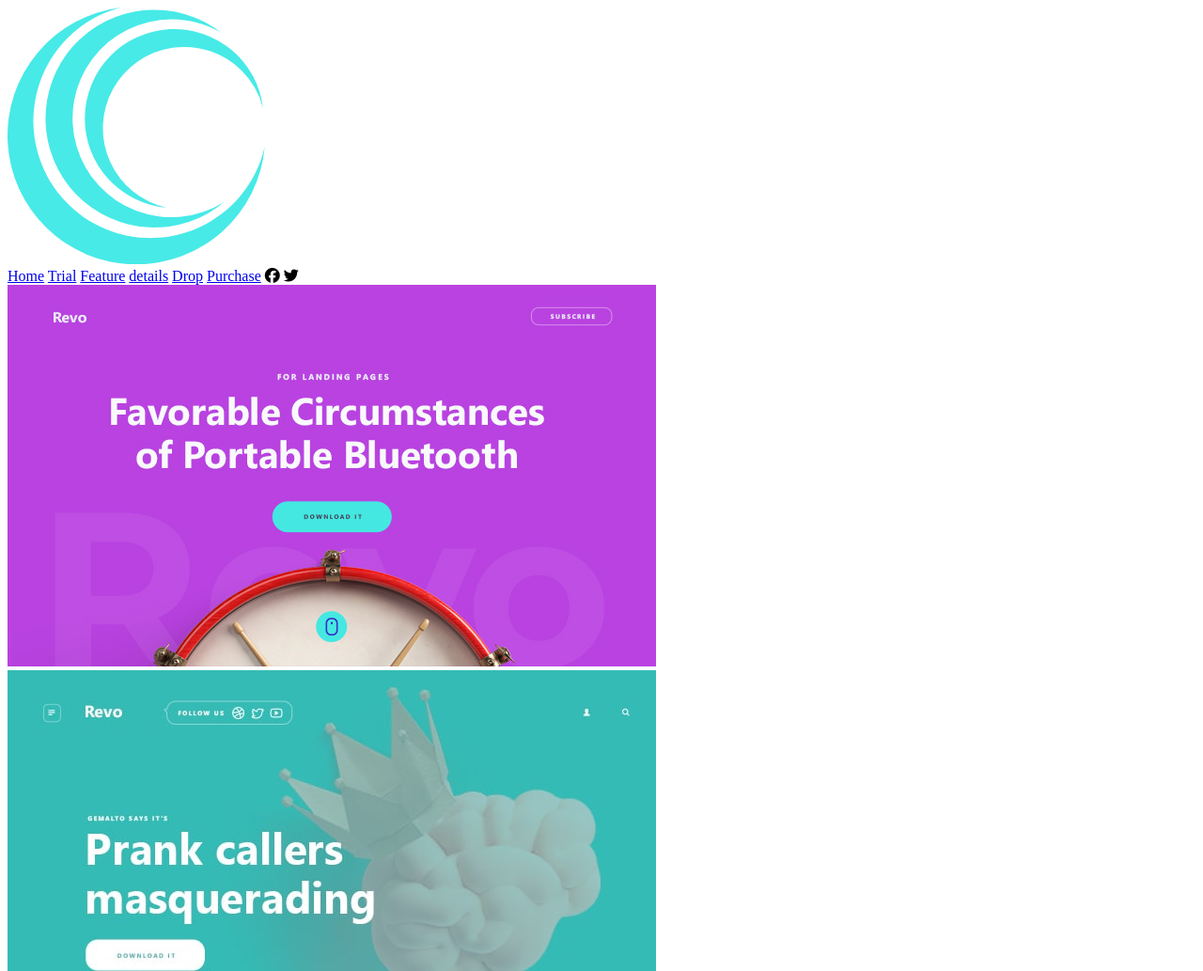
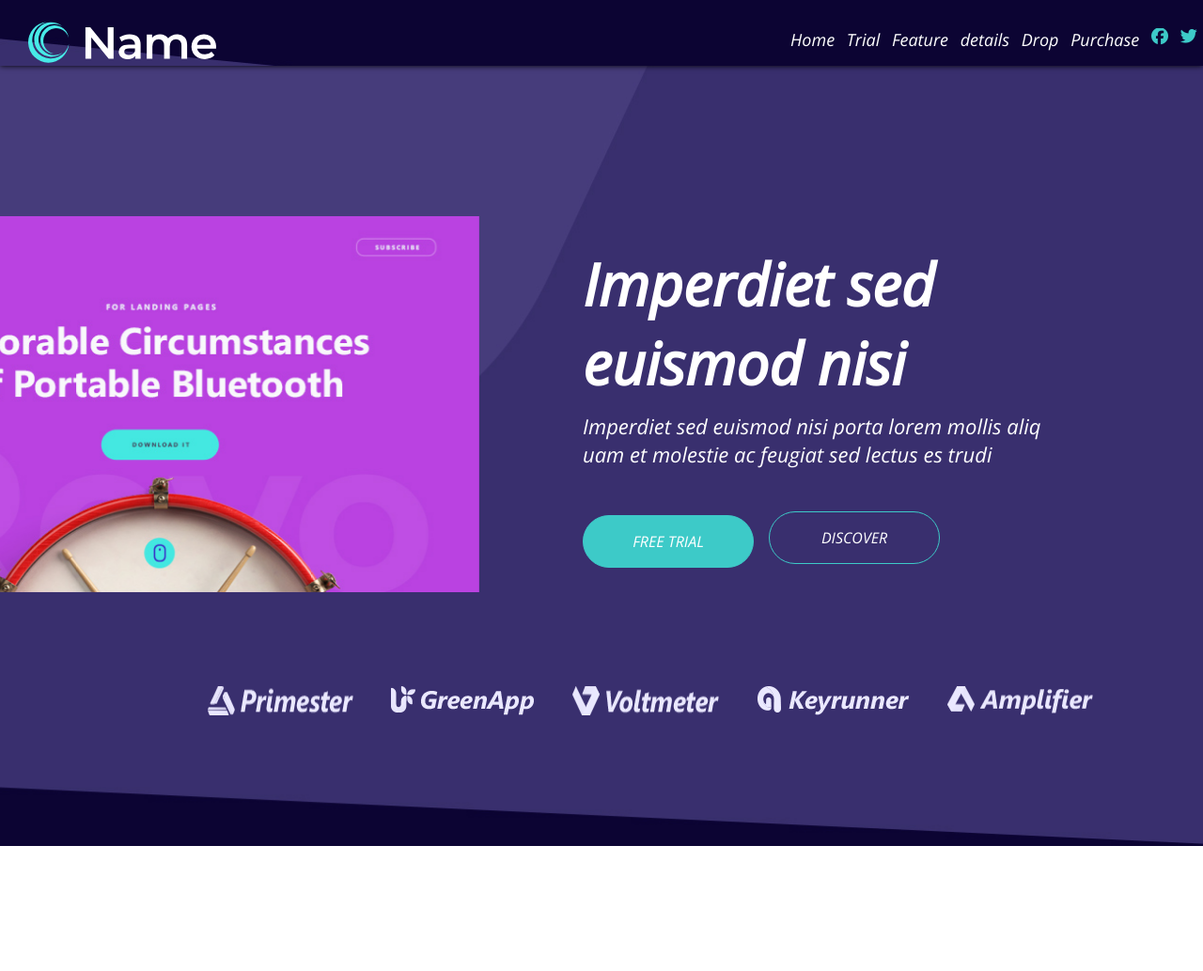
Before and after one commit to tamillycosta/template.novo, a plain HTML site: page index.html in a window 1280 px wide. Shown: the top 1033 px of the page at 94% size. Drawn offline with nearby package versions, Linux system fonts and the light colour scheme; a web font is replaced by a local one.

Commit message:
Create the main-elements section

```diff
--- /dev/null
+++ b/componentes/main-elements.css
@@ -0,0 +1,106 @@
+
+.flip-card{
+    width: 400px;
+    height: 300px;
+    perspective: 1000px;
+    position: absolute;
+    right: 1050px;
+    top: 230px
+ }
+
+
+.flip-card:hover .box-img{
+    transform: rotateY(180deg);}
+
+ .box-img{
+    width: 100%;
+    height: 100%;
+    transform-style: preserve-3d;
+    transition: 0.8s;
+    position: relative;
+    display: flex;
+    align-items: center;}
+
+
+.slide{
+    width: 680px;
+    height: 400px;
+    align-items: center;
+}
+
+
+.front, .back{
+    position: absolute;
+    width: 100%;
+    height: 100%;
+    backface-visibility: hidden;
+}
+
+.back{
+    transform: rotateY(180deg);
+}
+
+
+.box-variados{
+    width: 530px;
+    margin-left: 70px;
+    position: absolute;
+    right: 130px;
+    top: 260px;
+}
+
+.main-title{
+font-size: 62px;
+color: #fff;
+font-weight:700;
+}
+
+.description{
+font-size: 22px;
+font-weight: 400;
+color: #fff;
+transform: translatey(10px);
+}
+
+.box-variados .btn{
+    color: #fff;
+   transform: translateY(60px);
+   background-color: #3DCAC8;
+   width: 180px;
+   height: 54px;
+   border: 1px solid  #3DCAC8; ;
+   border-radius: 32px;
+   text-align: center;
+  display: flex;
+  align-items: center;
+justify-content: center;
+text-decoration: none;
+transition: 0.5s;
+cursor: grab;}
+
+
+
+.btn:hover{
+    background-color: transparent;
+    color:#3DCAC8;
+}
+
+.btn.-trasparent{
+    background-color: transparent;
+    transform: translateX(198px);
+}
+
+.btn.-trasparent:hover{
+    background-color: #fff;
+    color:#3A3458;
+    text-shadow: 1 2 0;
+}
+
+ .brands-position{
+    position: absolute;
+    top: 730px;
+    display: flex;
+    justify-content: space-evenly;
+    width: 80%;
+    left: 180px;
+}
--- /dev/null
+++ b/componentes/main-header.css
@@ -0,0 +1,57 @@
+*{
+    padding: 0;
+    margin: 0;
+    font-family:"Open Sans" ;
+}
+
+body{
+    margin-bottom: 500px;
+}
+
+.main-background{
+    background-image: url("../img/images/header-background.jpg");
+background-size: cover;
+background-position: center;
+height: 900px;
+position: relative;
+}
+
+.cabeçalho{
+    width: 100%;
+display: flex;
+justify-content: space-between;
+position: sticky;
+z-index: 50;
+background-image: url("../img/images/details-1-background.jpg");
+box-shadow: 0px 0px 6px 0px ;
+top: 0;
+overflow: hidden;
+}
+
+.logo{
+    width: 200px;
+    height: 50px;
+    margin-left: 30px;
+    margin-top: 20PX;
+}
+
+.main-links{
+width: 445.27px;
+display: flex;
+justify-content: space-around;
+font-size: 18px;
+margin-top: 30PX;
+position: sticky;
+    overflow: hidden;
+}
+.main-links a{
+    color: #fff;
+    text-decoration: none;
+
+}
+
+.fa-brands{
+    color: #3DCAC8;
+    width: 18px;
+    display: block;
+}
--- a/index.html
+++ b/index.html
@@ -13,13 +13,16 @@
 <link href="https://fonts.googleapis.com/css2?family=Roboto:ital,wght@0,100;0,300;0,400;0,500;0,700;0,900;1,100;1,300;1,400;1,500;1,700;1,900&display=swap" rel="stylesheet">
 <link rel="icon" href="images/favicon.png">
 <script src="https://kit.fontawesome.com/4367d2e41a.js" crossorigin="anonymous"></script>
+
+<link rel="stylesheet" href="componentes/main-header.css">
     <link rel="stylesheet" href="componentes/style.css">
+    <link rel="stylesheet" href="componentes/main-elements.css">
 </head>
 <body>
         <section class="main-background">
-            <nav class="cabeçalho">
+            <header class="cabeçalho">
               <img class="logo" src="img/images/logo.svg" alt="logo da marca">
-                 <div class="main-links">
+                 <nav class="main-links">
                     <a href="#">Home</a>
                     <a href="#">Trial</a>
                     <a href="#">Feature</a>
@@ -28,10 +31,9 @@
                     <a href="#">Purchase</a>
                     <i class="fa-brands fa-facebook"></i>
                     <i class="fa-brands fa-twitter"></i>
-        </div>
-            </nav>
+                 </nav>
+            </header>
 
-       <section class="container-elements">
 
             <div class="flip-card">
                 <div class="box-img">
@@ -43,14 +45,22 @@
             </div>
        </div>
 
-     <div class="box-variados">
+     <article class="box-variados">
             <h2 class="main-title">Imperdiet sed euismod nisi</h2>
             <p class="description">Imperdiet sed euismod nisi porta lorem mollis aliq uam et molestie ac feugiat sed lectus es trudi</p>
             <a href="#" class="btn">FREE TRIAL</a>
             <a href="#" class="btn -trasparent">DISCOVER</a>
-            </div>
-        </section>
+     </article>
+
+     <figure class="brands-position">
+<img src="img/images/partner-logo-1.png" >
+<img src="img/images/partner-logo-2.png" >
+<img src="img/images/partner-logo-3.png" >
+<img src="img/images/partner-logo-4.png" >
+<img src="img/images/partner-logo-5.png" >
+     </figure>
     </section>
+
 
 
 </body>
```
Also changed, not shown: img/images/.jpg (added), img/images/partner-logo-2.png.jpg (added).
